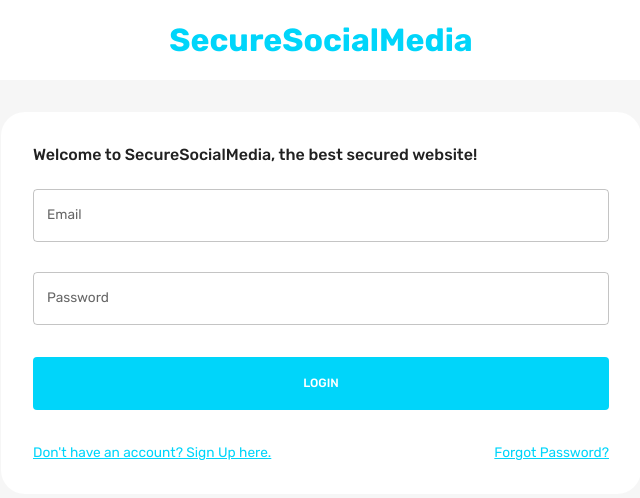
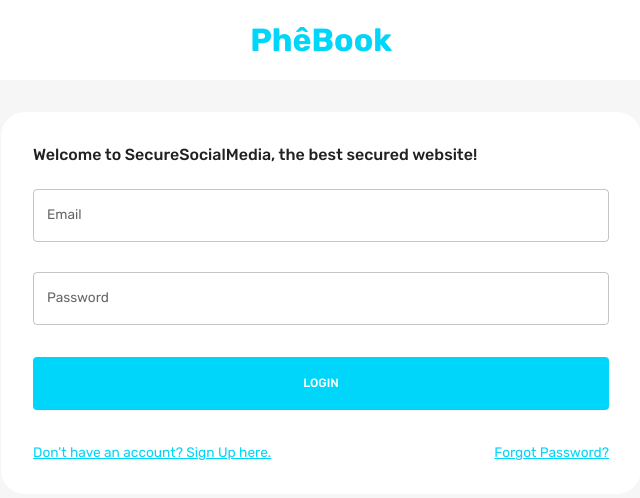
Before and after one commit to V1ncendzo/Secure-Social-Media-Website, a React (Create React App) app in the folder client/: page / in a window 1280 px wide. Shown: the top 498 px of the page, without its empty margins (319-959 px from the left). Built offline with nearby package versions, Linux system fonts and the light colour scheme.

Commit message:
change web name

```diff
--- a/client/src/scenes/loginPage/index.jsx
+++ b/client/src/scenes/loginPage/index.jsx
@@ -13,7 +13,7 @@ const LoginPage = () => {
         textAlign="center"
       >
         <Typography fontWeight="bold" fontSize="32px" color="primary">
-          SecureSocialMedia
+          PhêBook
         </Typography>
       </Box>
 
--- a/client/src/scenes/navbar/index.jsx
+++ b/client/src/scenes/navbar/index.jsx
@@ -59,7 +59,7 @@ const Navbar = () => {
             },
           }}
         >
-          SecureSocialMedia
+          PhêBook
         </Typography>
         {isNonMobileScreens && (
           <FlexBetween
@@ -110,7 +110,9 @@ const Navbar = () => {
               <MenuItem value={fullName}>
                 <Typography>{fullName}</Typography>
               </MenuItem>
-              <MenuItem onClick={() => setShowChangePassword(true)}>Change Password</MenuItem>
+              <MenuItem onClick={() => setShowChangePassword(true)}>
+                Change Password
+              </MenuItem>
               <MenuItem onClick={() => dispatch(setLogout())}>Log Out</MenuItem>
             </Select>
           </FormControl>
@@ -186,7 +188,9 @@ const Navbar = () => {
                 <MenuItem value={fullName}>
                   <Typography>{fullName}</Typography>
                 </MenuItem>
-                <MenuItem onClick={() => setShowChangePassword(true)}>Change Password</MenuItem>
+                <MenuItem onClick={() => setShowChangePassword(true)}>
+                  Change Password
+                </MenuItem>
                 <MenuItem onClick={() => dispatch(setLogout())}>
                   Log Out
                 </MenuItem>
@@ -196,7 +200,10 @@ const Navbar = () => {
         </Box>
       )}
       {showChangePassword && (
-          <ChangePassword open={showChangePassword} handleClose={() => setShowChangePassword(false)}/>
+        <ChangePassword
+          open={showChangePassword}
+          handleClose={() => setShowChangePassword(false)}
+        />
       )}
     </FlexBetween>
   );
```
